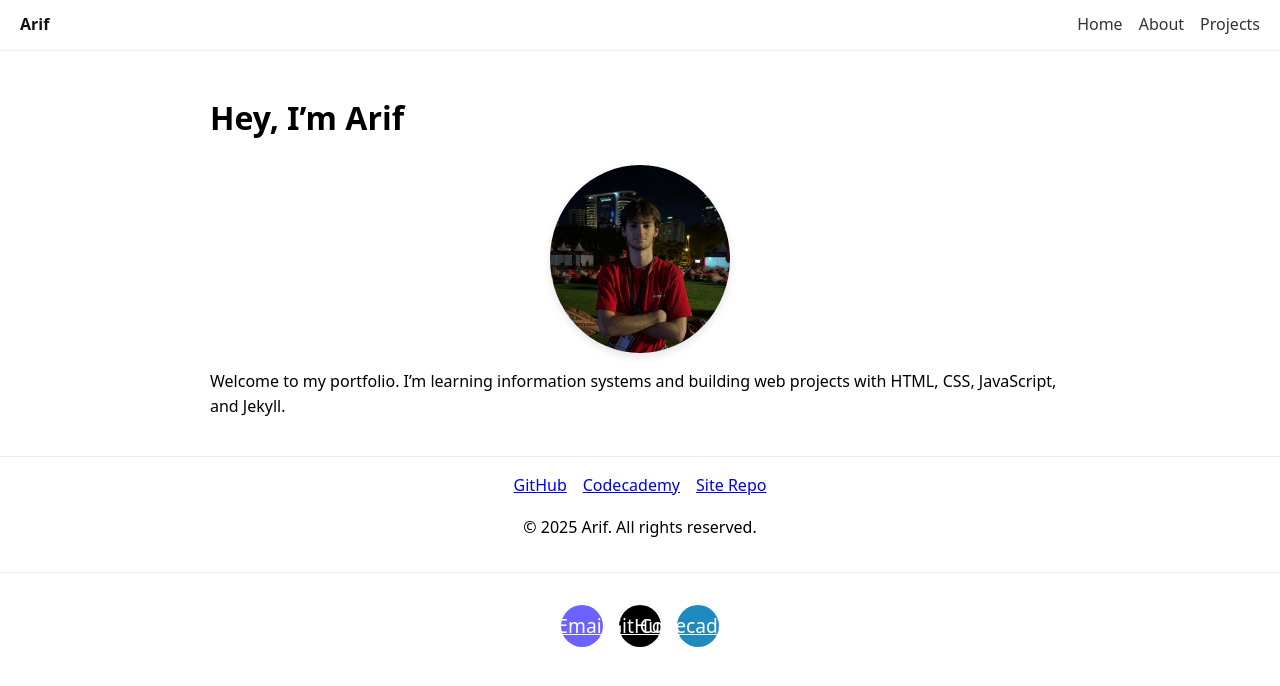
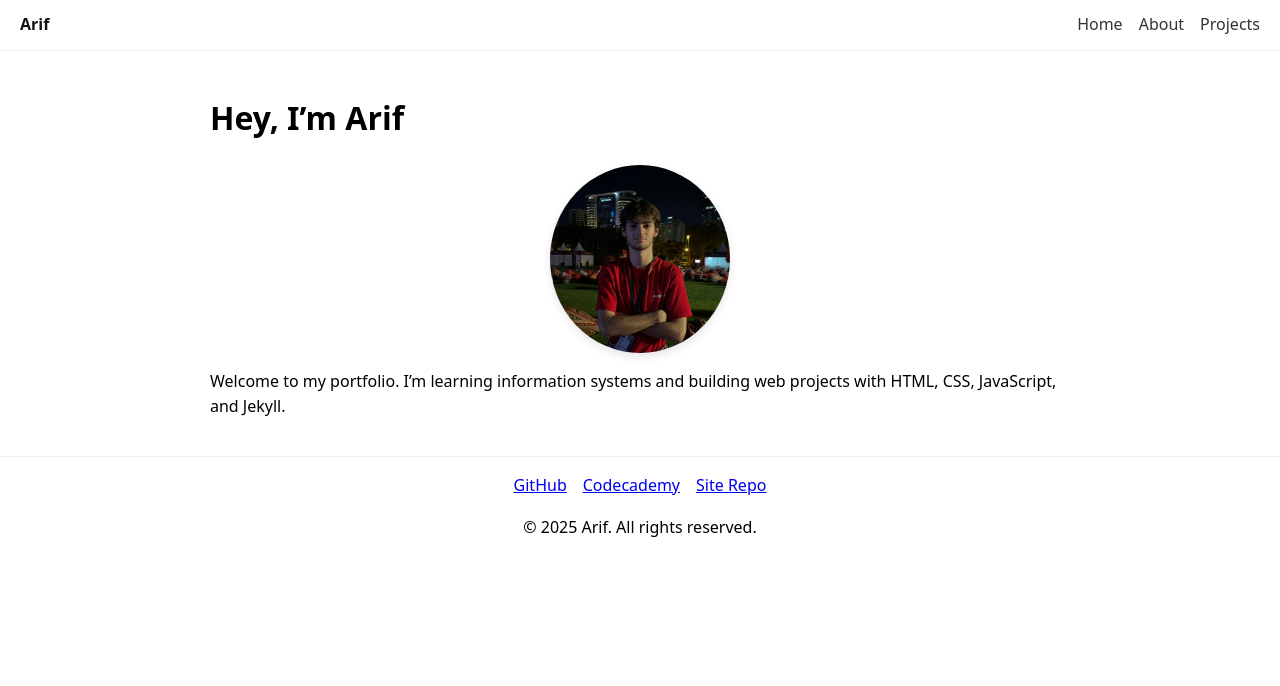
Before and after one commit to ar1f123/site-website, a Jekyll site: the page built from index.md, in a window 1280 px wide. Shown: the top 686 px of the page. Built offline with Jekyll 4.4.1, drawn with Linux system fonts in a browser that asks for light colours.

Commit message:
Remove icons comletely

```diff
--- a/_includes/footer.html
+++ b/_includes/footer.html
@@ -6,15 +6,3 @@
   </div>
   <p>&copy; {{ site.time | date: '%Y' }} Arif. All rights reserved.</p>
 </footer>
-
-<footer class="footer">
-  <div class="social-buttons">
-    <!-- Email -->
-    <a href="mailto:abadalov24084@ada.edu.az" class="btn email">Email</a>
-    <!-- GitHub -->
-    <a href="https://github.com/ar1f123" class="btn github">GitHub</a>
-    <!-- Codecademy -->
-    <a href="https://www.codecademy.com/profiles/ar1fbadalov24084" class="btn codecademy">Codecademy</a>
-  </div>
-
-</footer>
```
